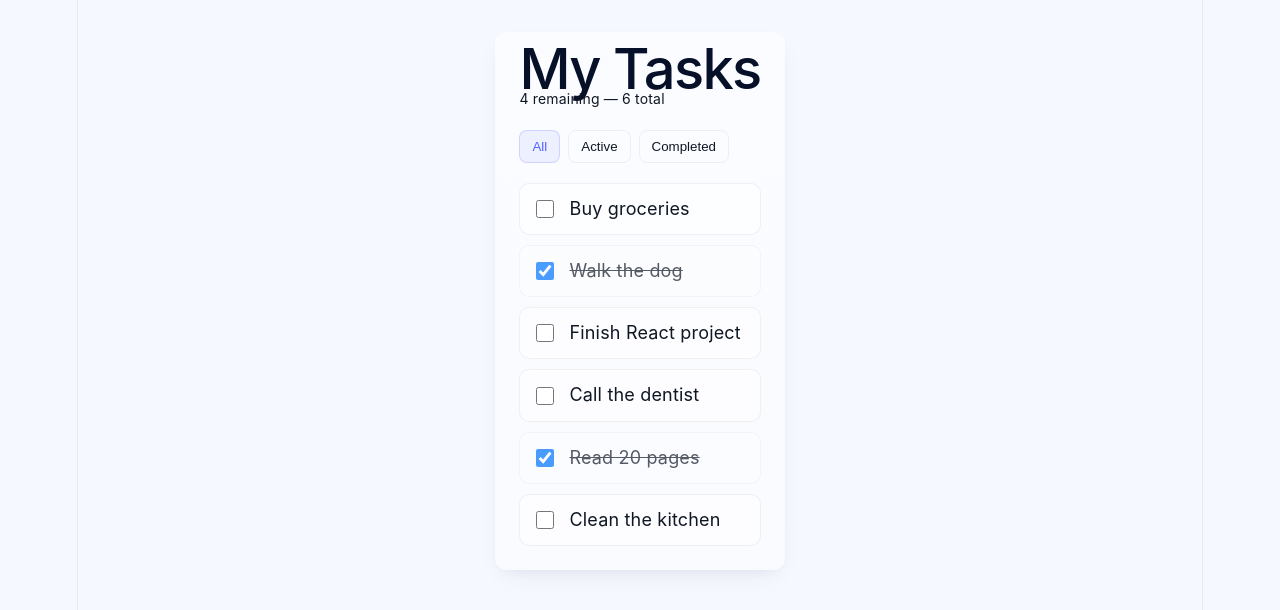
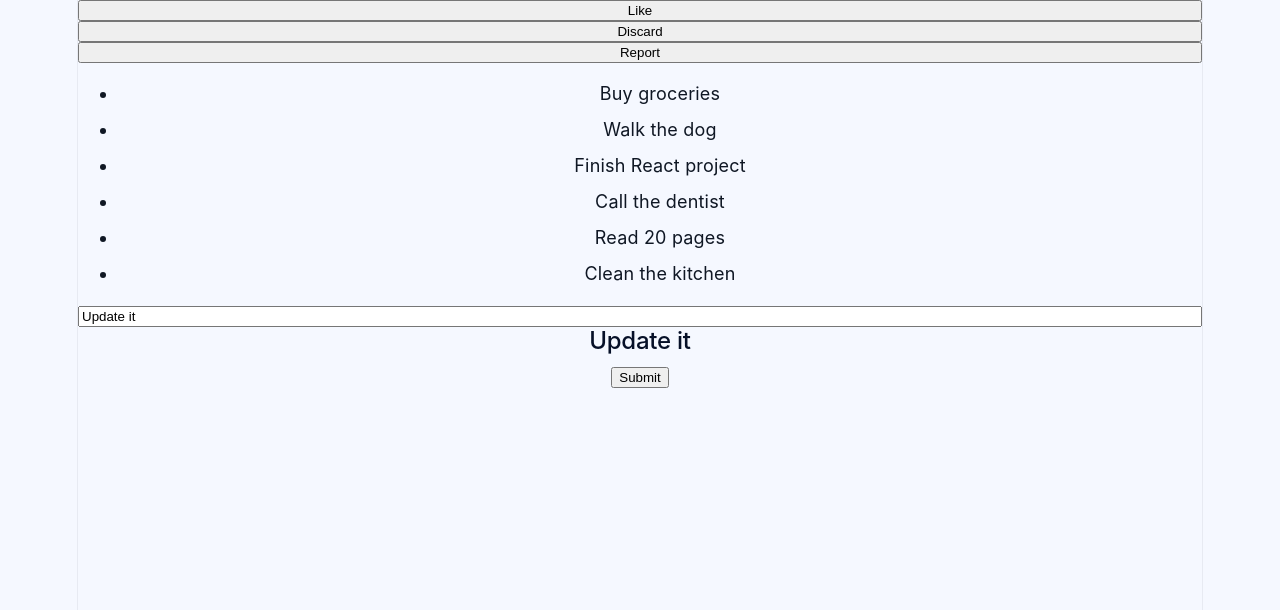
Before and after one commit to Aryan-basatia/react-fundamental, a React (Vite) app: page / in a window 1280 px wide. Shown: the top 610 px of the page. Built offline with nearby package versions, Linux system fonts and the light colour scheme.

Commit message:
feat: event handling — onClick, onChange, onSubmit, preventDefault, argument passing

```diff
--- a/src/App.jsx
+++ b/src/App.jsx
@@ -1,4 +1,4 @@
-import { useState } from "react";
+/* import { useState } from "react";
 import TaskItem from "./components/TaskItem";
 
 const initialTasks = [
@@ -60,6 +60,49 @@ function App() {
       </section>
     </main>
   );
+} */
+
+import { useState } from "react";
+import ActionPanel from "./components/ActionPanel";
+
+const initialTasks = [
+  { id: 1, text: "Buy groceries", done: false },
+  { id: 2, text: "Walk the dog", done: true },
+  { id: 3, text: "Finish React project", done: false },
+  { id: 4, text: "Call the dentist", done: false },
+  { id: 5, text: "Read 20 pages", done: true },
+  { id: 6, text: "Clean the kitchen", done: false },
+];
+
+function App() {
+  const [field, setField] = useState("Update it");
+  const [tasks, setTasks] = useState(initialTasks);
+
+  function handleChange(event) {
+    setField(event);
+  }
+  function handleSubmit(event) {
+    event.preventDefault();
+  }
+
+  function handleClick(actionName) {
+    console.log(actionName);
+  }
+
+  function deleteTask(id) {
+    setTasks((prev) => prev.filter((t) => t.id !== id));
+  }
+
+  return (
+    <ActionPanel
+      handleClick={handleClick}
+      field={field}
+      handleChange={handleChange}
+      handleSubmit={handleSubmit}
+      tasks={tasks}
+      deleteTask={deleteTask}
+    />
+  );
 }
 
 export default App;
--- /dev/null
+++ b/src/components/ActionPanel.jsx
@@ -0,0 +1,39 @@
+export default function ActionPanel({
+  handleClick,
+  field,
+  handleChange,
+  handleSubmit,
+  tasks,
+  deleteTask,
+}) {
+  return (
+    <>
+      <button onClick={() => handleClick("Like")}>Like</button>
+      <button onClick={() => handleClick("Discard")}>Discard</button>
+      <button onClick={() => handleClick("Report")}>Report</button>
+      {tasks && tasks.length > 0 && (
+        <ul className="task-list">
+          {tasks.map((t) => (
+            <li
+              key={t.id}
+              onDoubleClick={() => deleteTask(t.id)}
+              className={t.done ? "done" : ""}
+            >
+              {t.text}
+            </li>
+          ))}
+        </ul>
+      )}
+      <input
+        type="text"
+        value={field}
+        onChange={(e) => handleChange(e.target.value)}
+        placeholder="Edit field"
+      />
+      <h2>{field}</h2>
+      <form onSubmit={(e) => handleSubmit(e)}>
+        <input type="submit" value="Submit" />
+      </form>
+    </>
+  );
+}
```
